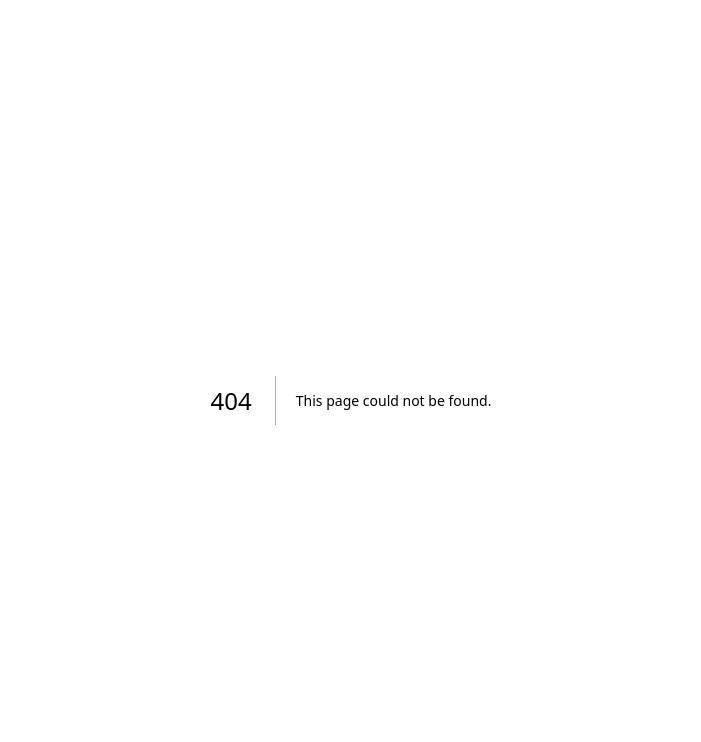
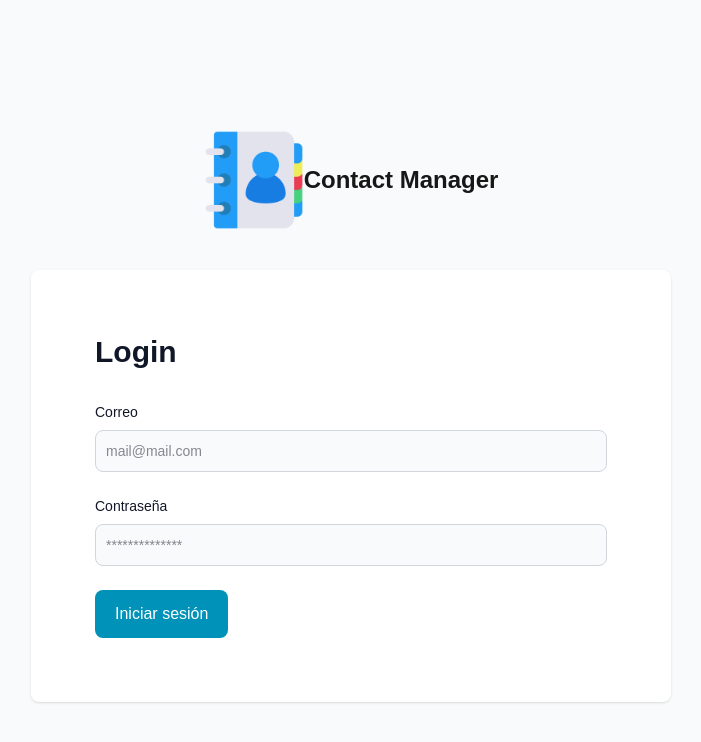
Before and after one commit to AlexDDLC/contact-manager-app, a Next.js app: page /login in a window 1280 px wide. Before the commit this address had no page. Shown: the top 742 px of the page, without its empty margins (289-990 px from the left). Built offline with nearby package versions, Linux system fonts and the light colour scheme.

Commit message:
[ADD] Login page design

```diff
--- /dev/null
+++ b/src/app/login/page.tsx
@@ -0,0 +1,68 @@
+'use client';
+
+import { useState } from 'react';
+import { useRouter } from 'next/navigation';
+import Cookies from 'js-cookie';
+import Image from 'next/image';
+
+export default function LoginPage() {
+  const [email, setEmail] = useState('');
+  const [password, setPassword] = useState('');
+  const [error, setError] = useState('');
+  const router = useRouter();
+
+  const handleSubmit = async (e: React.FormEvent) => {
+    e.preventDefault();
+    setError('');
+
+    try {
+      const res = await fetch('/api/auth/login', {
+        method: 'POST',
+        headers: { 'Content-Type': 'application/json' },
+        body: JSON.stringify({ email, password }),
+      });
+
+      if (!res.ok) {
+        const data = await res.json();
+        throw new Error(data.message || 'Error de autenticación');
+      }
+
+      const { token } = await res.json();
+      Cookies.set('token', token, { expires: 1 / 24 }); // Expira en 1 hora
+      router.push('/dashboard');
+    } catch (err: any) {
+      setError(err.message);
+    }
+  };
+
+  return (
+    <main className='bg-gray-50'>
+      <div className='mx-auto md:h-screen flex flex-col justify-center items-center px-6 pt-8 pt:mt-0'>
+        <div className='text-2xl font-semibold flex justify-center items-center mb-8 lg:mb-10'>
+          <Image src="/contacts-book.png" alt='Logo' width={100} height={100} />
+          <span className='self-center text-2xl font-bold whitespace-nowrap'>Contact Manager</span>
+        </div>
+
+        {/* Card */}
+        <div className='bg-white shadow rounded-lg md:mt-0 w-full sm:max-w-screen-sm xl:p-0'>
+          <div className='p-6 sm:p-8 lg:p-16 space-y-8'>
+            <h2 className="text-2xl lg:text-3xl font-bold text-gray-900">
+              Login
+            </h2>
+            <form className='mt-8 space-y-6' action="">
+              <div>
+                <label className='text-sm font-medium text-gray-900 block mb-2' htmlFor="email">Correo</label>
+                <input className='bg-gray-50 border border-gray-300 text-gray-900 sm:text-sm rounded-lg focus:ring-cyan-600 focus:border-cyan-600 block w-full p-2.5' placeholder="mail@mail.com" type="email" name="email" id="" />
+              </div>
+              <div>
+                <label className='text-sm font-medium text-gray-900 block mb-2' htmlFor="password">Contraseña</label>
+                <input className='bg-gray-50 border border-gray-300 text-gray-900 sm:text-sm rounded-lg focus:ring-cyan-600 focus:border-cyan-600 block w-full p-2.5' placeholder="**************" type="password" name="password" id="" />
+              </div>
+              <button type="submit" className="text-white bg-cyan-600 hover:bg-cyan-700 focus:ring-4 focus:ring-cyan-200 font-medium rounded-lg text-base px-5 py-3 w-full sm:w-auto text-center">Iniciar sesión</button>
+            </form>
+          </div>
+        </div>
+      </div>
+    </main>
+  );
+}
```
Also changed, not shown: public/contacts-book.png (added).
